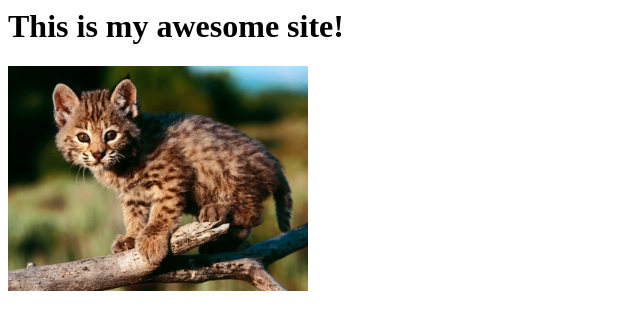
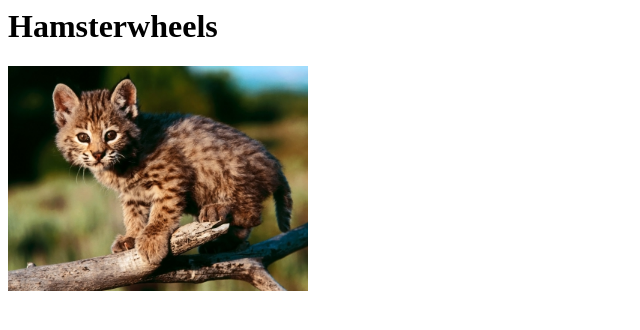
Before and after one commit to th3c00kie/classmates, a plain HTML site: page index.html in a window 1280 px wide. Shown: the whole page, without its empty margins (0-640 px from the left). Drawn offline with Linux system fonts and the light colour scheme.

Commit message:
I added a new header in my website

```diff
--- a/index.html
+++ b/index.html
@@ -5,7 +5,7 @@
   <link rel="stylesheet" type="text/css" href="css/style.css">
 </head>
 <body>
-  <h1>This is my awesome site!</h1>
+  <h1>Hamsterwheels</h1>
   <img src="images/kittens.jpg">
 </body>
 </html>
```
